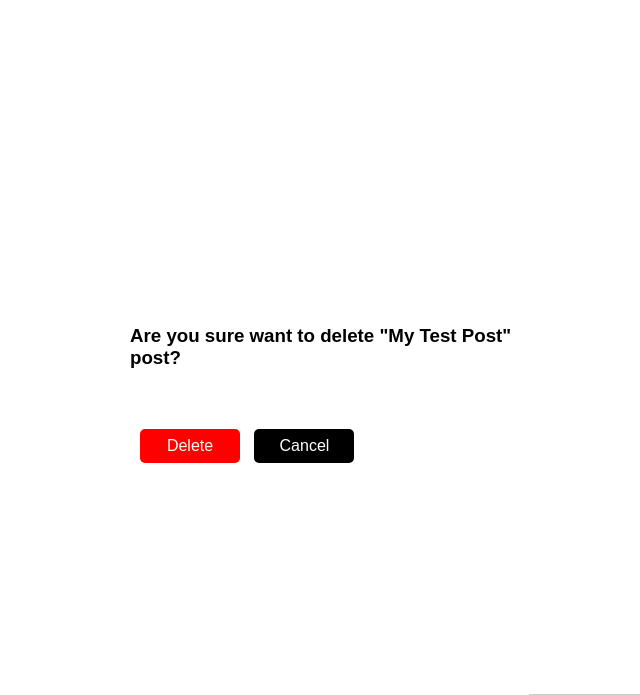
After one commit to HanSolo23/my-website, a Django app: a page that uses templates/base.html in a window 1280 px wide. The commit adds this page. Shown: the top 695 px of the page, without its empty margins (570-1210 px from the left). Run offline with Django 3.2, Linux system fonts and the light colour scheme; a user stored in the database is signed in; data comes from the database, SQL or seed files in the repository; both versions use the stored data as it was after the commit.

Commit message:
add create and delete posts in blog

```diff
--- a/blog/models.py
+++ b/blog/models.py
@@ -17,6 +17,9 @@ class Post(models.Model):
     def get_absolute_url(self):
         return reverse('post_detail_url', kwargs={'slug' : self.slug})
 
+    def get_delete_url(self):
+        return reverse('post_delete_url', kwargs={'slug' : self.slug})
+
     def save(self, *args, **kwargs):
         if not self.id:
             self.slug = gen_slug(self.title)
--- a/portfolio/templates/portfolio/upload_image.html
+++ b/blog/templates/blog/post_create.html
@@ -1,8 +1,8 @@
-{% extends 'portfolio/base_portfolio.html' %}
+{% extends 'blog/base_blog.html' %}
 {% load static %}
 {% block content %}
 	<div class="form__container">
-		<form action="{% url 'upload_image_url' %}" method="post" enctype="multipart/form-data" autocomplete="off" class="upload__form">
+		<form action="{% url 'post_create_url' %}" method="post" autocomplete="off" class="upload__form">
 			{% csrf_token %}
 			{% for field in form %}
 			<div class="">
@@ -15,7 +15,7 @@
 				{{ field }}
 			</div>
 			{% endfor %}
-			<button type="submit">Upload Image</button>
+			<button type="submit">Create</button>
 		</form>
 	</div>
 {% endblock %}
--- /dev/null
+++ b/blog/templates/blog/post_delete.html
@@ -0,0 +1,12 @@
+{% extends 'portfolio/base_portfolio.html' %}
+{% load static %}
+{% block content %}
+	<div class="form__container">
+		<form action="{{ post.get_delete_url}}" method="post" class="delete__form">
+			{% csrf_token %}
+			<h3>Are you sure want to delete <b>"{{ post.title|title }}"</b> post?</h3>
+			<button type="submit">Delete</button>
+			<a href="{{ post.get_absolute_url }}" class="button__cancel"><button type="button">Cancel</button></a>
+		</form>
+	</div>
+{% endblock %}
--- a/blog/urls.py
+++ b/blog/urls.py
@@ -3,5 +3,7 @@ from .views import *
 
 urlpatterns = [
     path('', posts_list, name='blog_url'),
-    path('post/<str:slug>', post_detail, name='post_detail_url')
+    path('post/create', PostCreate.as_view(), name='post_create_url'),
+    path('post/<str:slug>', post_detail, name='post_detail_url'),
+    path('post/<str:slug>/delete', PostDelete.as_view(), name='post_delete_url')
 ]
--- a/blog/views.py
+++ b/blog/views.py
@@ -3,11 +3,42 @@ from .models import *
 from django.views.generic import View, CreateView
 from django.urls  import reverse_lazy, reverse
 from django.contrib.auth.mixins import LoginRequiredMixin
+from .forms import *
 
 def posts_list(request):
     posts = Post.objects.all()
     return render(request, 'blog/index.html', context={'posts' : posts, 'pst' : True})
 
+
 def post_detail(request, slug):
     post = get_object_or_404(Post, slug__iexact=slug)
     return render(request, 'blog/post.html', context={'post' : post, 'admin_object' : post, 'delete' : True})
+
+
+class PostCreate(LoginRequiredMixin, View):
+    raise_exception = True
+
+    def get(self, request):
+        form = PostForm()
+        return render(request, 'blog/post_create.html', context={'form' : form})
+
+    def post(self, request):
+        bound_form = PostForm(request.POST)
+        if bound_form.is_valid():
+            new_post = bound_form.save()
+            return redirect(reverse('blog_url'))
+        return render(request, 'blog/post_create.html', context={'form' : bound_form})
+
+
+
+class PostDelete(LoginRequiredMixin, View):
+    raise_exception = True
+
+    def get(self, request, slug):
+        post = Post.objects.get(slug__iexact=slug)
+        return render(request, 'blog/post_delete.html', context={'post' : post})
+
+    def post(self, request, slug):
+        post = Post.objects.get(slug__iexact=slug)
+        post.delete()
+        return redirect(reverse('blog_url'))
--- a/portfolio/forms.py
+++ b/portfolio/forms.py
@@ -16,8 +16,6 @@ class UploadImgForm(forms.ModelForm):
     def clean_title(self):
         new_title = self.cleaned_data['title'].lower()
 
-        if new_title == 'upload' or new_title == 'video' or new_title == 'Upload' or new_title == 'Video':
-            raise ValidationError('Title may not be "Upload" or "Video".')
         if UploadImg.objects.filter(title__iexact=new_title).count():
             raise ValidationError('Title must be unique. We have "{}" title already'.format(new_title))
         return new_title
@@ -36,8 +34,6 @@ class UploadVideoForm(forms.ModelForm):
     def clean_title(self):
         new_title = self.cleaned_data['title'].lower()
 
-        if new_title == 'upload' or new_title == 'video' or new_title == 'Upload' or new_title == 'Video':
-            raise ValidationError('Title may not be "Upload" or "Video".')
         if UploadVideo.objects.filter(title__iexact=new_title).count():
             raise ValidationError('Title must be unique. We have "{}" title already'.format(new_title))
         return new_title
--- a/portfolio/urls.py
+++ b/portfolio/urls.py
@@ -3,9 +3,9 @@ from .views import *
 
 urlpatterns = [
     path('', portfolio_foto_slider, name='portfolio_url'),
-    path('upload/', UploadImage.as_view(), name='upload_image_url'),
+    path('upload', UploadImage.as_view(), name='upload_image_url'),
     path('<str:slug>', PortfolioFotoDetail.as_view(), name='portfolio_detail_url'),
-    path('<str:slug>/delete/', DeleteImage.as_view(), name='delete_image_url'),
+    path('<str:slug>/delete', DeleteImage.as_view(), name='delete_image_url'),
     path('video/', portfolio_video, name='portfolio_video_url'),
     path('video/upload', UploadVdo.as_view(), name='upload_video_url'),
     path('video/<str:slug>', PortfolioVideoDetail.as_view(), name='portfolio_video_detail_url'),
--- a/static/css/style.css
+++ b/static/css/style.css
@@ -625,7 +625,7 @@ body {
 .portfolio__video video {
 	outline: none
 }
-/*РАЗДЕЛ ЗАГРУЗКА ФОТО  И ВИДЕО В ПОРТФОЛИО*/
+/*РАЗДЕЛ ЗАГРУЗКА ФОТО  И ВИДЕО В ПОРТФОЛИО И СОЗДАНИЕ ЗАПИСЕЙ В БЛОГЕ*/
 .form__container {
 	max-width: 1100px;
 	width: 100%;
@@ -647,6 +647,20 @@ body {
 }
 .body__style {
 	margin-left: 40px;
+}
+.post__title__style {
+	border: 1px solid #ccc;
+    border-radius: 5px;
+    height: 25px;
+    width: 100%;
+    margin: 40px 40px 40px 0;
+}
+.post__body__style {
+	border: 1px solid #ccc;
+    border-radius: 5px;
+    height: 100px;
+    width: 100%;
+    margin: 40px 40px 40px 0;
 }
 .upload__form button {
 	margin-top: 60px;
--- a/static/js/script.js
+++ b/static/js/script.js
@@ -21,37 +21,26 @@ var backSecond = footer.querySelector('.back__second');
 var backThird = footer.querySelector('.back__third');
 var footerLinks = footer.querySelectorAll('.footer__link');
 
-
 if (window.location.href.indexOf('portfolio') > -1) {
 	headerName.classList.add('color');
 	links.forEach((link) => {
 		link.classList.add('color');
 	});
 	backFirst.style.display = 'block';
-	footerLinks.forEach((footerLink) => {
-		footerLink.style.display = 'none';
-	});
+	footerLinks.forEach(footerLink => footerLink.style.display = 'none');
 	body.style.background = 'black center / cover no-repeat';
 } else if (window.location.href.indexOf('blog') > -1) {
 	headerName.classList.add('color');
-	links.forEach((link) => {
-		link.classList.add('color');
-	});
+	links.forEach(link => link.classList.add('color'));
 	backFirst.style.display = 'block';
 	backFirst.style.color = 'black';
-	footerLinks.forEach((footerLink) => {
-		footerLink.style.display = 'none';
-	});
+	footerLinks.forEach(footerLink => footerLink.style.display = 'none');
 	body.style.background = 'white center / cover no-repeat';
 };
-
-var url = window.location.href;
-
-if (!url.endsWith('portfolio/') && window.location.href.indexOf('portfolio') > -1) {
+if (!window.location.href.endsWith('portfolio/') && window.location.href.indexOf('portfolio') > -1) {
 	backFirst.style.display = 'none';
 	backSecond.style.display = 'block';
 };
-
 if (window.location.href.indexOf('upload') > -1) {
 	body.style.background = 'white center / cover no-repeat';
 	backSecond.style.color = 'black';
@@ -59,21 +48,18 @@ if (window.location.href.indexOf('upload') > -1) {
 	body.style.background = 'white center / cover no-repeat';
 	backSecond.style.display = 'none';
 };
-
-if (window.location.href.indexOf('video') > -1 && window.location.href.indexOf('portfolio') > -1 && !url.endsWith('video/')) {
+if (window.location.href.indexOf('video') > -1 && window.location.href.indexOf('portfolio') > -1 && !window.location.href.endsWith('video/')) {
 	backFirst.style.display = 'none';
 	backThird.style.display = 'block';
 } else if (window.location.href.indexOf('video') > -1) {
 	backSecond.style.display = 'none';
 	backFirst.style.display = 'block';
 };
-
 if (window.location.href.indexOf('video/upload') > -1) {
 	backFirst.style.display = 'none';
 	backThird.style.display = 'block';
 	backThird.style.color = 'black';
 };
-
 window.onload = function() {
 	var preloader = document.querySelector('.preloader');
 	preloader.style.display = 'none';
@@ -81,7 +67,7 @@ window.onload = function() {
 // Portfolio slider
 
 var mainSlider = document.querySelector('.slider');
-var sliderItems = mainSlider.children;
+var sliderItems = mainSlider.querySelectorAll('.slider__item');
 var arrows = document.querySelector('.arrows');
 var previous = arrows.querySelector('.prev');
 var next = arrows.querySelector('.next');
@@ -90,41 +76,27 @@ var constant = 3;
 var itemWidth = container.clientWidth;
 var movePosition = Math.round(itemWidth / constant);
 
-var allImages = function(item) {
+var allImages = function(items) {
 	var elements = [];
-	for (var i = 0; i < item.length; i++) {
-		var element = item[i].querySelector('img');
-		elements.push(element);
-	}
+	items.forEach(item => elements.push(item.querySelector('img')));
 	return elements;
 };
 
-var items = allImages(sliderItems);
-items.forEach((item) => {
-	item.style.maxWidth = `${itemWidth}px`;
-});
+allImages(sliderItems).forEach(item => item.style.maxWidth = `${itemWidth}px`);
 
 var row = 0;
 next.addEventListener('click', function(evt) {
 	evt.preventDefault;
 	row -= movePosition;
 	mainSlider.style.transform = `translateX(${row}px)`;
-	if (-row === (allImages(sliderItems).length - 5) * movePosition) {
-		next.classList.add('disable');
-	};
-	if (row !== movePosition) {
-		previous.classList.remove('disable');
-	};
+	(-row === (allImages(sliderItems).length - 5) * movePosition) ? next.classList.add('disable') : next.classList.remove('disable');
+	row !== movePosition ? previous.classList.remove('disable') : next.classList.add('disable');
 });
 
 previous.addEventListener('click', function(evt) {
 	evt.preventDefault;
 	row += movePosition;
 	mainSlider.style.transform = `translateX(${row}px)`;
-	if (row === movePosition) {
-		previous.classList.add('disable');
-	};
-	if (-row !== (allImages(sliderItems).length - 5) * movePosition) {
-		next.classList.remove('disable');
-	};
+	row === movePosition ? previous.classList.add('disable') : previous.classList.remove('disable');
+	(-row !== (allImages(sliderItems).length - 5) * movePosition) ? next.classList.remove('disable') : next.classList.add('disable');
 });
--- a/templates/base.html
+++ b/templates/base.html
@@ -54,6 +54,7 @@
 					<a href="/admin" class="button__admin"><button>Admin</button></a>
 					<a href="{% url 'upload_image_url' %}" class="button__upload" style="{% if img %}display:block{% endif %}"><button>Upload</button></a>
 					<a href="{% url 'upload_video_url' %}" class="button__upload" style="{% if vdo %}display:block{% endif %}"><button>Upload</button></a>
+					<a href="{% url 'post_create_url' %}" class="button__upload" style="{% if pst %}display:block{% endif %}"><button>Create</button></a>
 					<a href="{{ admin_object.get_delete_url }}" class="button__delete" style="{% if delete %}display:block{% endif %}"><button>Delete</button></a>
 				</div>
 				{% endif %}
```
Also changed, not shown: blog/forms.py (added, +21 -0 lines), db.sqlite3.
